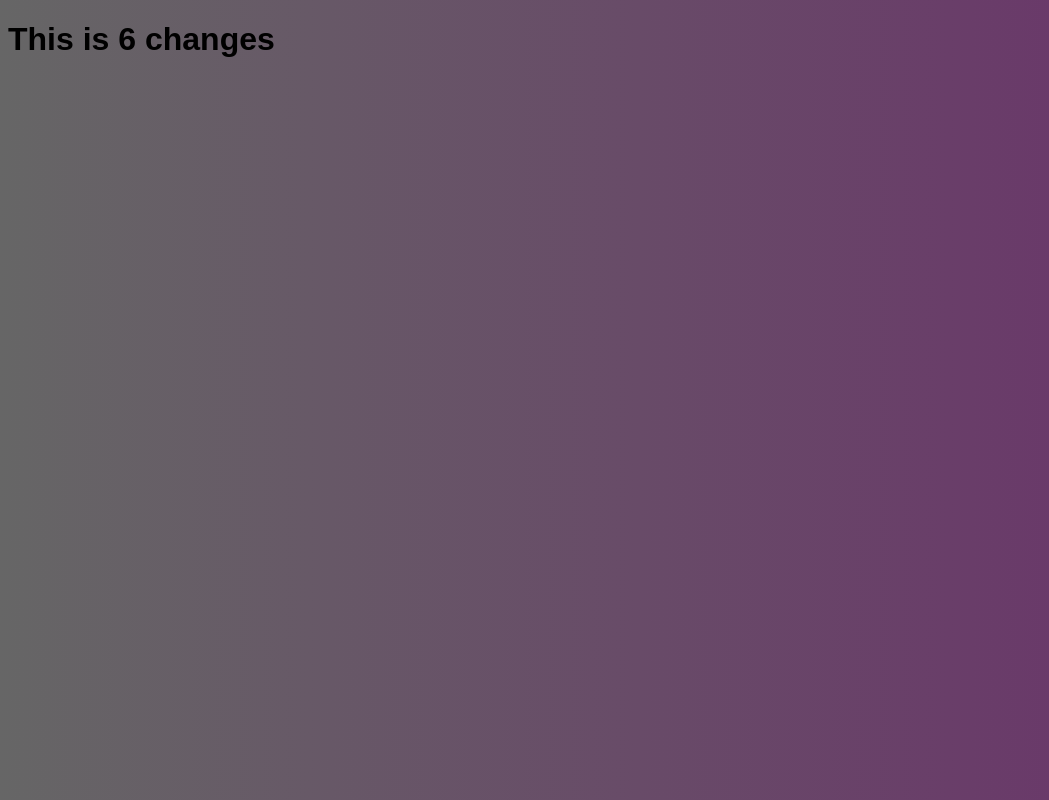
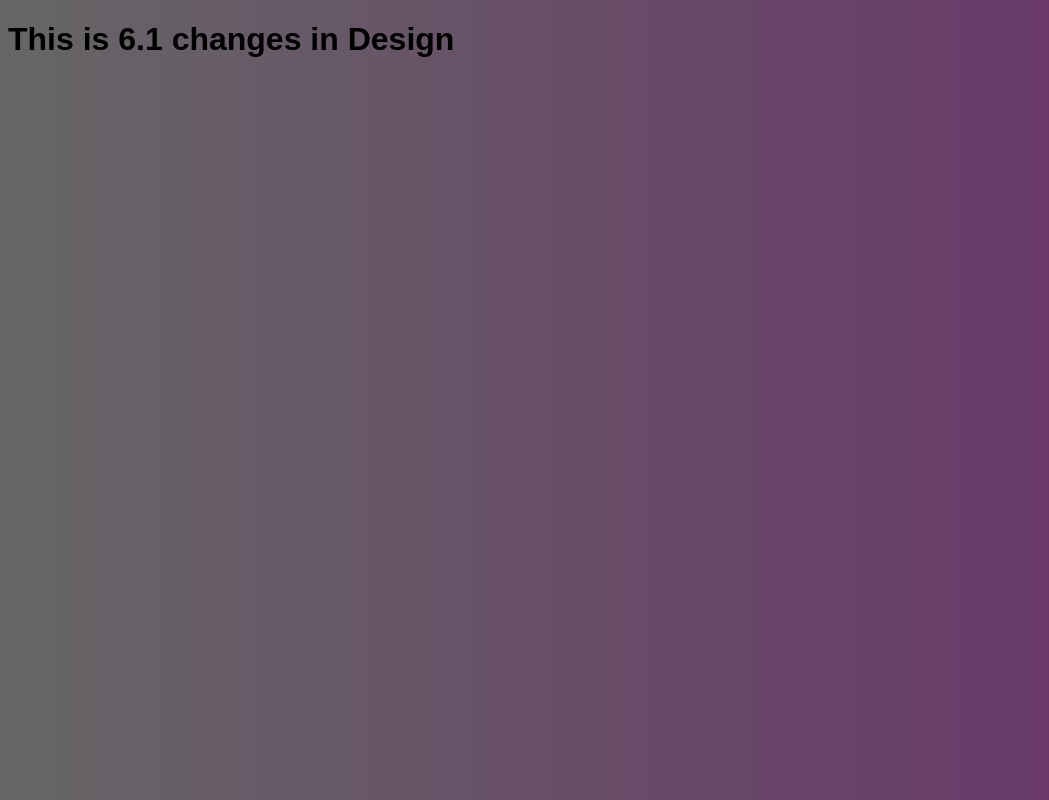
Before and after one commit to sanskar-choukse/My_repo, a plain HTML site: page index.html in a window 1280 px wide. Shown: the whole page, without its empty margins (0-1049 px from the left). Drawn offline with Linux system fonts and the light colour scheme.

Commit message:
changes in a branch

```diff
--- a/index.html
+++ b/index.html
@@ -7,6 +7,6 @@
     <title>Document</title>
 </head>
 <body>
-    <h1>This is 6 changes</h1>
+    <h1>This is 6.1 changes in Design</h1>
 </body>
 </html>
```
